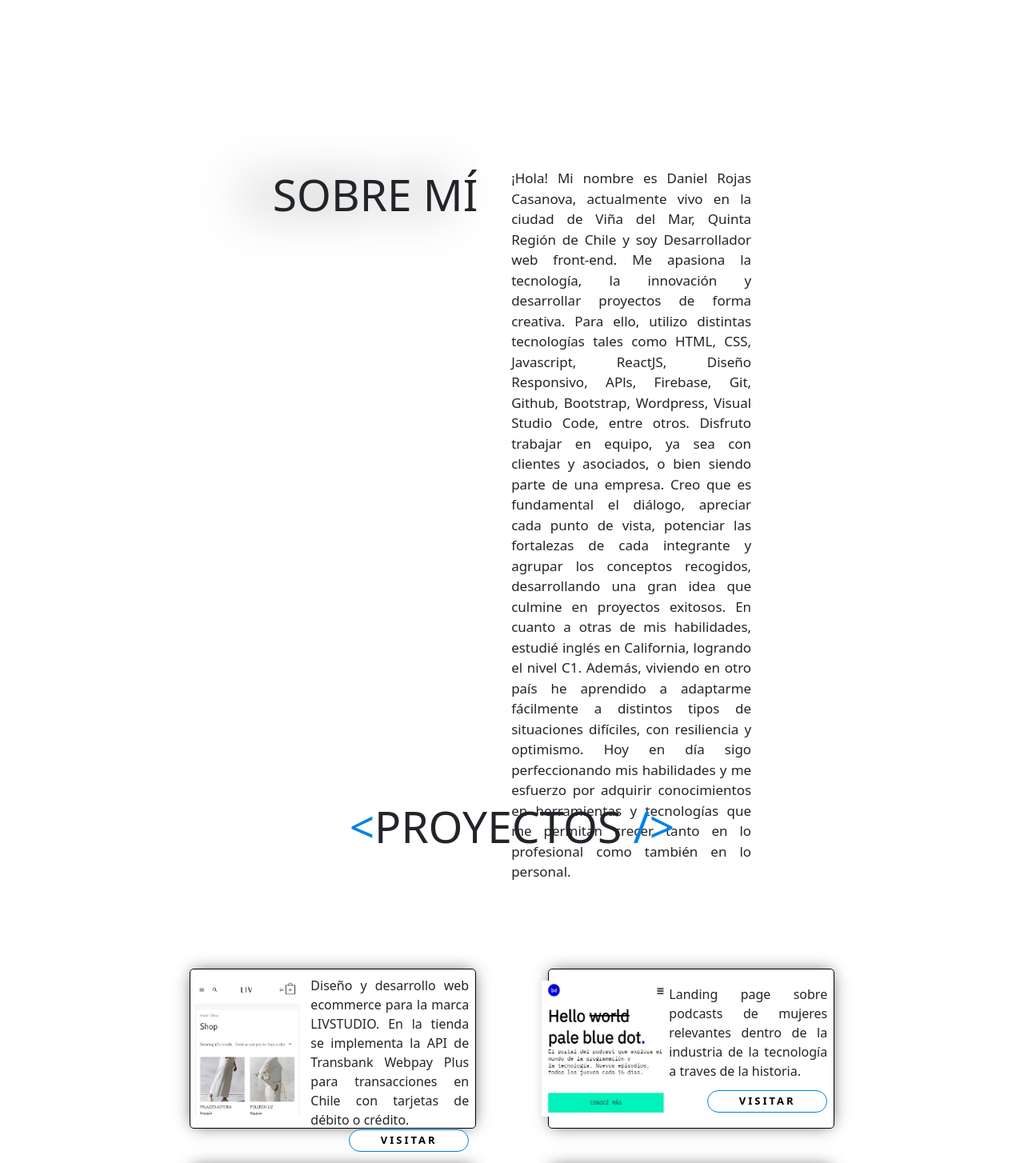
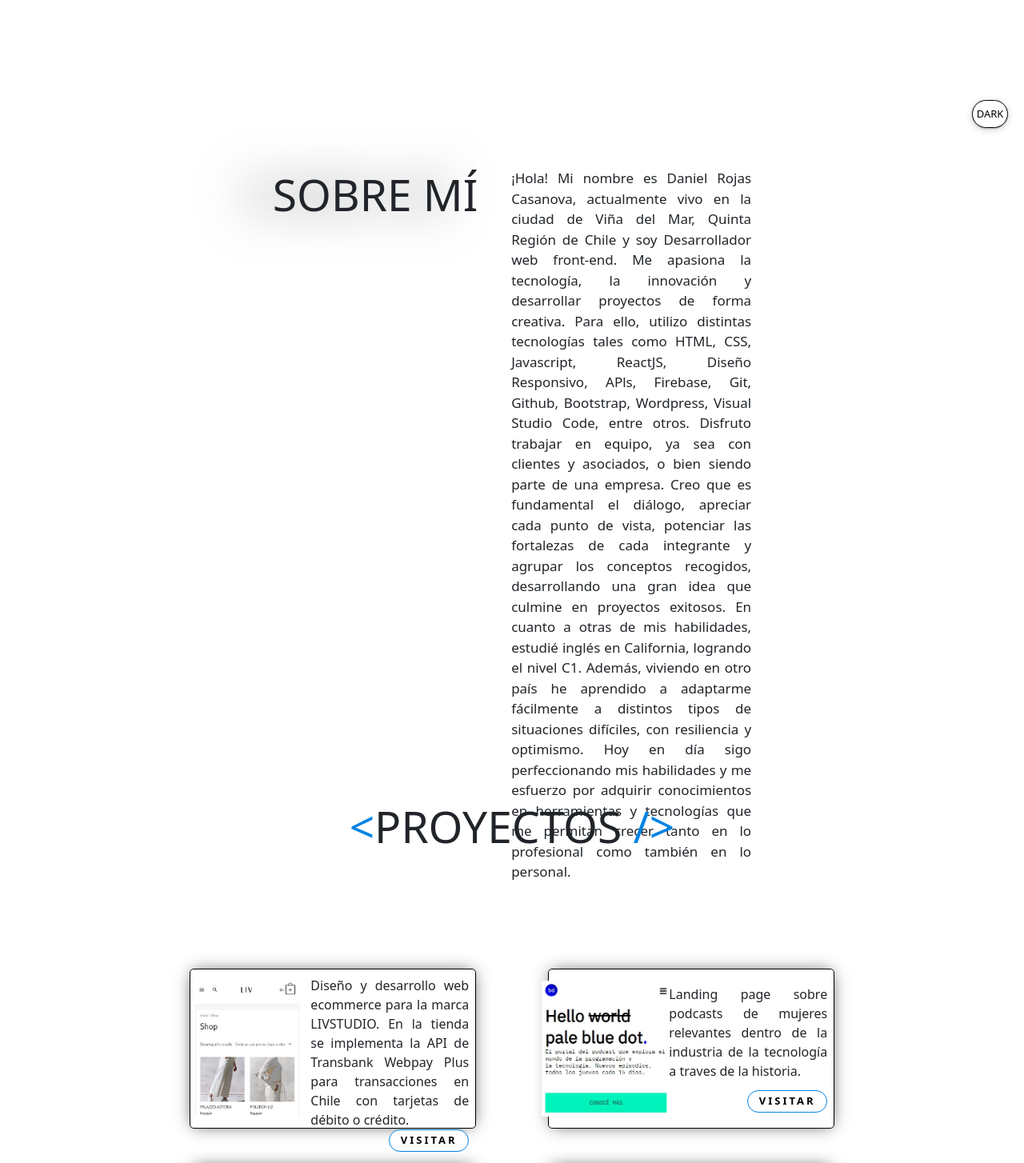
Before and after one commit to cassnova/my-portfolio, a React (Create React App) app: page / in a window 1280 px wide. Shown: the part 620-2074 px from the top of the page at 80% size. Built offline with nearby package versions, Linux system fonts and the light colour scheme.

Commit message:
adding dark mode btn and light btn with dinamic css

```diff
--- a/src/App.css
+++ b/src/App.css
@@ -1,4 +1,15 @@
 .App {
   text-align: center;
   font-family: system-ui, -apple-system, BlinkMacSystemFont, 'Segoe UI', Roboto, Oxygen, Ubuntu, Cantarell, 'Open Sans', 'Helvetica Neue', sans-serif;
+  background-color: white;
 }
+
+.Dark.App {
+  background-color: #212529;
+  color: white;
+  transition: 2s;
+}
+
+.Light.App {
+  transition: 2s;
+}
--- a/src/App.js
+++ b/src/App.js
@@ -4,17 +4,31 @@ import About from './components/AboutMe/About';
 import Projects from './components/Projects/Projects';
 import Footer from './components/Footer/Footer';
 import NavBarMenu from './components/nav/Nav';
+import Btn from './components/Btn/Btn';
 import Data from './bd';
+import { FiSun, BsMoon } from 'react-icons/ai';
+import { useState } from "react";
 
 
 function App() {
+
+  const [isDark, setIsDark] = useState(false);
+
   return (
-    <div className="App">
+    <div className={`App ${isDark ? "Dark" : "Light"} `}>
       <NavBarMenu />
       <Header />
       <About />
       <Projects data={Data} />
       <Footer />
+      <Btn
+        onClick={() => {
+          setIsDark(!isDark);
+        }}
+      >
+        {isDark ? "LIGHT" : "DARK"}
+
+      </Btn>
     </div>
   );
 }
--- /dev/null
+++ b/src/components/Btn/Btn.css
@@ -0,0 +1,31 @@
+.btn {
+    position: fixed;
+    width: 45px;
+    height: 35px;
+    font-size: 13px;
+    background-color: white;
+    color: black;
+    border: 1px solid black;
+    border-radius: 100px;
+    cursor: pointer;
+    display: flex;
+    justify-content: center;
+    align-items: center;
+    right: 0;
+    bottom: 0;
+    margin-right: 20px;
+    margin-bottom: 20px;
+    box-shadow: rgba(60, 64, 67, 0.3) 0px 1px 2px 0px, rgba(60, 64, 67, 0.15) 0px 2px 6px 2px;
+    transition: 2s;
+}
+
+.Dark .btn {
+    background-color: rgb(44, 42, 42);
+    color: white;
+    border: 1px solid white;
+    transition: 2s;
+}
+
+.Light .btn {
+    transition: 2s;
+}
--- /dev/null
+++ b/src/components/Btn/Btn.jsx
@@ -0,0 +1,13 @@
+import React from "react";
+import { FiSun, BsMoon } from 'react-icons/ai';
+import './Btn.css'
+
+function Btn({ type = "button", className, onClick, children }) {
+    return (
+        <div className={`btn ${className}`} type={type} onClick={onClick}>
+            {children}
+        </div>
+    )
+}
+
+export default Btn;
--- a/src/components/Cards/Card.css
+++ b/src/components/Cards/Card.css
@@ -10,6 +10,15 @@
     box-shadow: 0px 0px 20px -5px rgba(0, 0, 0, 0.8);
     display: flex;
     justify-content: space-between;
+}
+
+.Dark .card-container {
+    border: 1px solid white;
+    transition: 2s;
+}
+
+.Light .card-container {
+    transition: 2s;
 }
 
 .card-container:hover {
@@ -26,8 +35,9 @@
 }
 
 .img-container img {
-    height: 150px;
+    width: 130px;
     transition: 1s;
+    object-fit: cover;
 }
 
 .img-container img:hover {
@@ -52,7 +62,7 @@
 .btn-webs {
     border: 1px solid #0084E3;
     background-color: white;
-    width: 150px;
+    width: 100px;
     height: 28px;
     font-size: 13px;
     color: black;
@@ -64,6 +74,16 @@
     letter-spacing: 3px;
     border-radius: 20px;
     transition: 0.5s;
+}
+
+.Dark .btn-webs {
+    background-color: rgb(44, 42, 42);
+    color: #0084E3;
+    transition: 2s;
+}
+
+.Light .btn-webs {
+    transition: 2s;
 }
 
 .btn-webs:hover {
--- a/src/components/Footer/Footer.css
+++ b/src/components/Footer/Footer.css
@@ -32,9 +32,17 @@
 
 }
 
+.Dark .icon-container {
+    color: #0084E3;
+}
+
 .icon-container:hover {
     color: #0084E3;
     transform: scale(1.5, 1.5)
+}
+
+.Dark .icon-container:hover {
+    color: white;
 }
 
 /** MEDIA QUERIES TO DESKTOP **/
--- a/src/components/Header/Header.css
+++ b/src/components/Header/Header.css
@@ -4,7 +4,6 @@
 }
 
 .container-header {
-    background: white;
     font-family: system-ui, -apple-system, BlinkMacSystemFont, 'Segoe UI', Roboto, Oxygen, Ubuntu, Cantarell, 'Open Sans', 'Helvetica Neue', sans-serif;
     display: flex;
     flex-direction: column;
@@ -30,7 +29,6 @@
     justify-content: center;
     align-items: center;
     flex-direction: row;
-    color: black;
     font-size: 23px;
     margin-top: 10px;
     letter-spacing: 9px;
```
